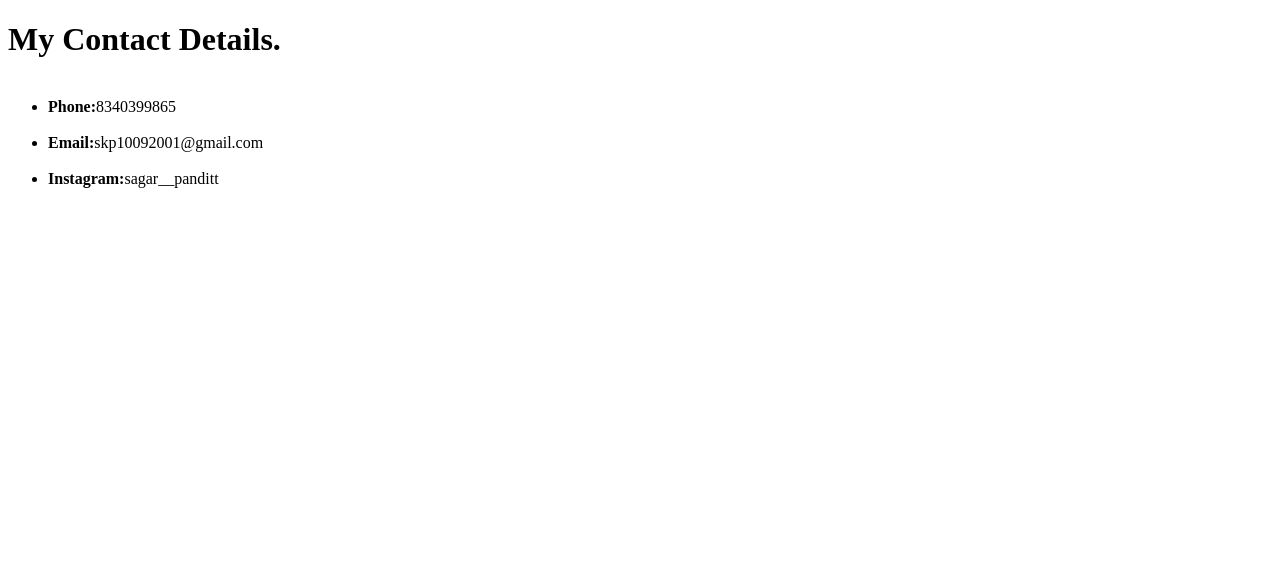
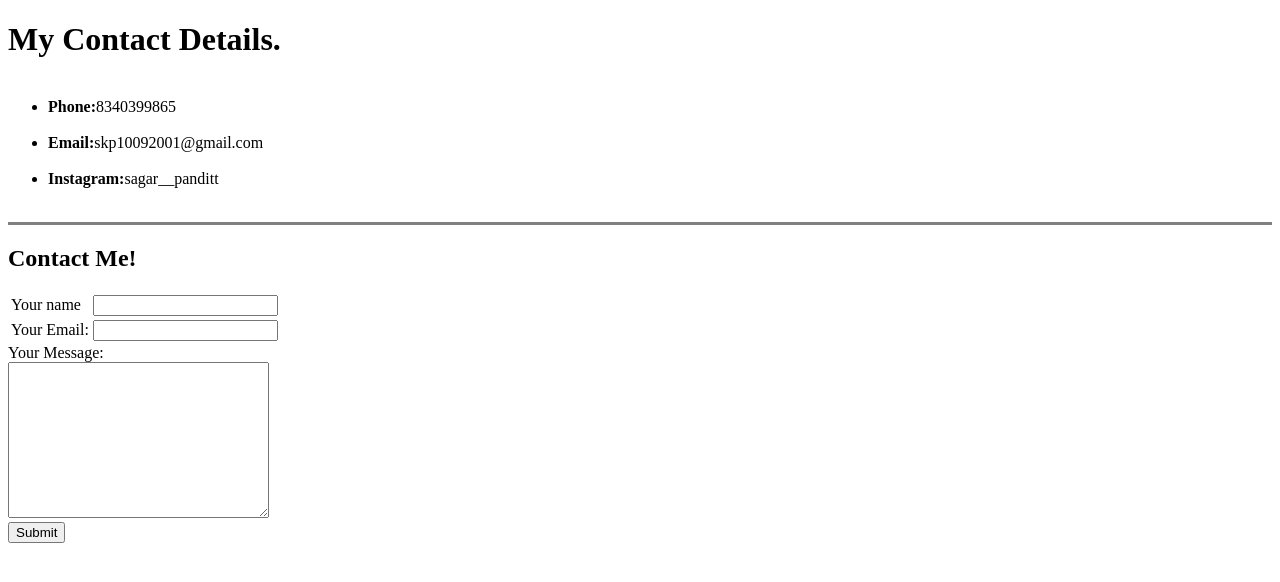
Before and after one commit to Sagarpndit/cv, a plain HTML site: page contact.html in a window 1280 px wide. Drawn offline with Linux system fonts and the light colour scheme.

Commit message:
Update contact.html

```diff
--- a/contact.html
+++ b/contact.html
@@ -17,6 +17,24 @@
             <li><b>Instagram:</b>sagar__panditt</li><br>
 
         </ul></p>
+    <hr size="3" noshade>
+    <h2>Contact Me!</h2>
+        <form action="mailto:skp10092001@gmail.com" method="post" enctype="text/plain">
+            <table>
+             <tr>
+                <td><label >Your name</label></td>
+                <td><input type="text" name="Your name" value=""><br></td>
+             </tr>
+             <tr>
+                <td><label for="">Your Email:</label></td>
+                <td><input type="email" name="Your Email:" value=""><br></td>
+             </tr>
+            </table>
+
+        <label >Your Message:</label><br>
+        <textarea name="Your Message" rows="10" cols="30"></textarea><br>
+        <input type="submit">
+        </form>
 
 </body>
 </html>
```
